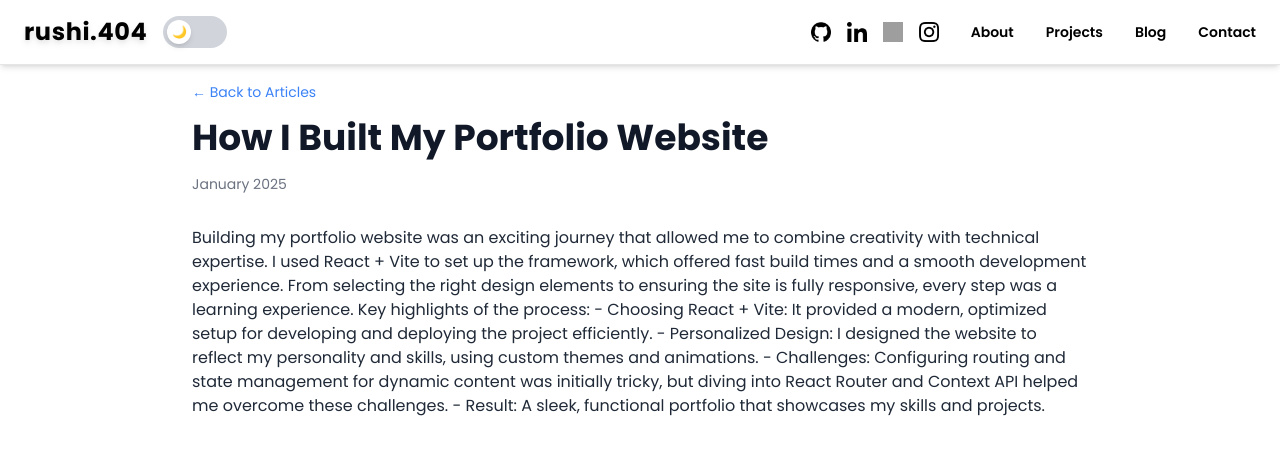
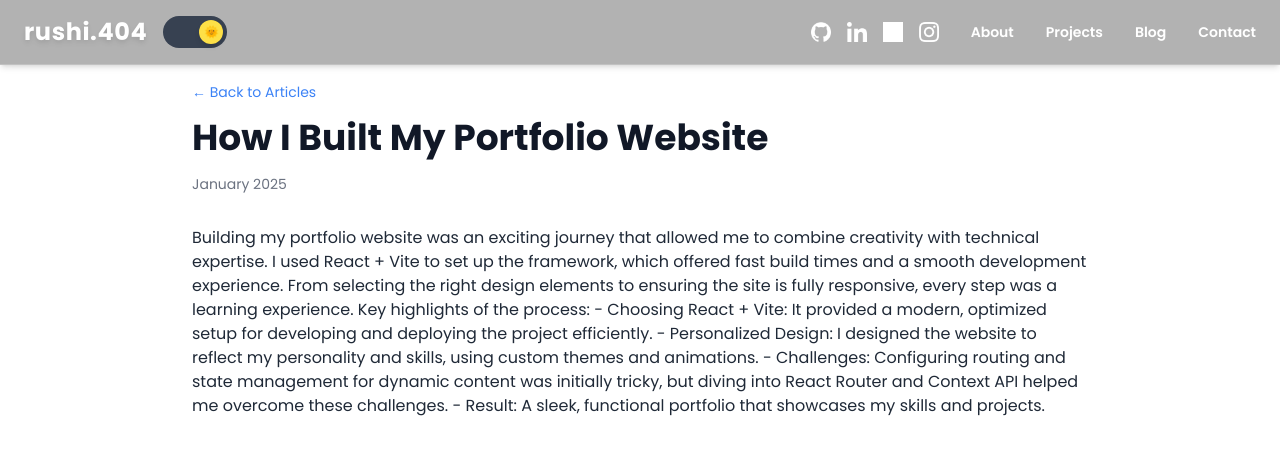
Before and after one commit to RushiPatel9144/portfolioWebsite, a React (Vite) app: page /blog/1 in a window 1280 px wide. Shown: the top 454 px of the page. Built offline with nearby package versions, Linux system fonts and the light colour scheme; grey boxes are pictures that could not be loaded.

Commit message:
ui changes

```diff
--- a/src/components/Blog.jsx
+++ b/src/components/Blog.jsx
@@ -45,7 +45,7 @@ const Blog = () => {
 					{blogData.map((post) => (
 						<motion.div
 							key={post.id}
-							className="relative p-6 rounded-2xl backdrop-blur bg-white/30 text-white shadow-lg transition-all duration-500 transform hover:scale-95 ease-in-out dark:bg-black/30 dark:hover:bg-white/10 hover:bg-white/10 dark:text-white"
+							className="relative p-6 rounded-2xl backdrop-blur bg-white/20 text-white shadow-lg transition-all duration-500 transform hover:scale-95 ease-in-out dark:bg-black/30 dark:hover:bg-white/10 hover:bg-white/40 dark:text-white"
 							whileHover={{ scale: 0.95 }}
 						>
 							<h3 className="text-xl font-bold mb-2">
--- a/src/components/Footer.jsx
+++ b/src/components/Footer.jsx
@@ -1,7 +1,7 @@
 /** @format */
 
 import React from "react";
-import back from "../assets/14.jpg";
+import back from "../assets/13.jpg";
 import { TypeAnimation } from "react-type-animation";
 
 const Footer = () => {
@@ -38,7 +38,7 @@ const Footer = () => {
 							]}
 							wrapper="span"
 							speed={50}
-							className="block mt-2 text-lg"
+							className="block mt-2 mx-4 text-lg"
 							repeat={1}
 						/>
 
--- a/src/components/Projects.jsx
+++ b/src/components/Projects.jsx
@@ -38,7 +38,7 @@ const Projects = () => {
 						viewport={{ once: true }}
 						transition={{ duration: 0.2, delay: index * 0.1 }}
 						whileHover={{ scale: 0.95 }}
-						className="p-8 backdrop-blur-xl text-white rounded-3xl shadow-2xl bg-white/20 dark:bg-black/30 hover:bg-white	/10  dark:hover:bg-white/10 duration-500  " // Scale down the whole card
+						className="p-8 backdrop-blur-xl text-white rounded-3xl shadow-2xl bg-white/20 dark:bg-black/30 hover:bg-white/30  dark:hover:bg-white/10 duration-500  " // Scale down the whole card
 					>
 						<div>
 							<h3 className="text-2xl font-semibold mb-4 text-center text-indigo-100">
--- a/src/components/ThemeToggle.jsx
+++ b/src/components/ThemeToggle.jsx
@@ -3,9 +3,10 @@
 import React, { useEffect, useState } from "react";
 
 const ThemeToggle = () => {
-	const [darkMode, setDarkMode] = useState(
-		() => localStorage.getItem("theme") === "dark"
-	);
+	const [darkMode, setDarkMode] = useState(() => {
+		const storedTheme = localStorage.getItem("theme");
+		return storedTheme === "light" ? false : true; // Defaults to dark
+	});
 
 	useEffect(() => {
 		const root = window.document.documentElement;
```
Also changed, not shown: src/assets/16.jpg (added), src/assets/17.jpg (added).
